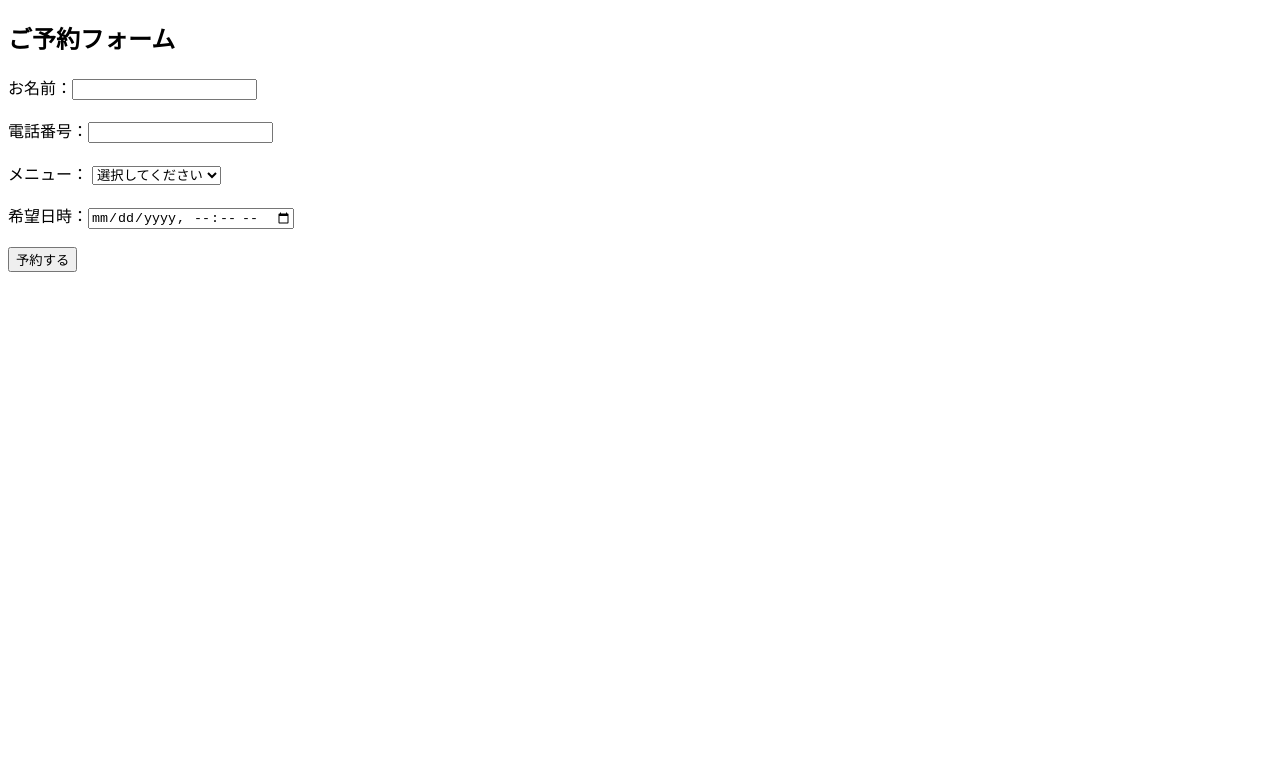
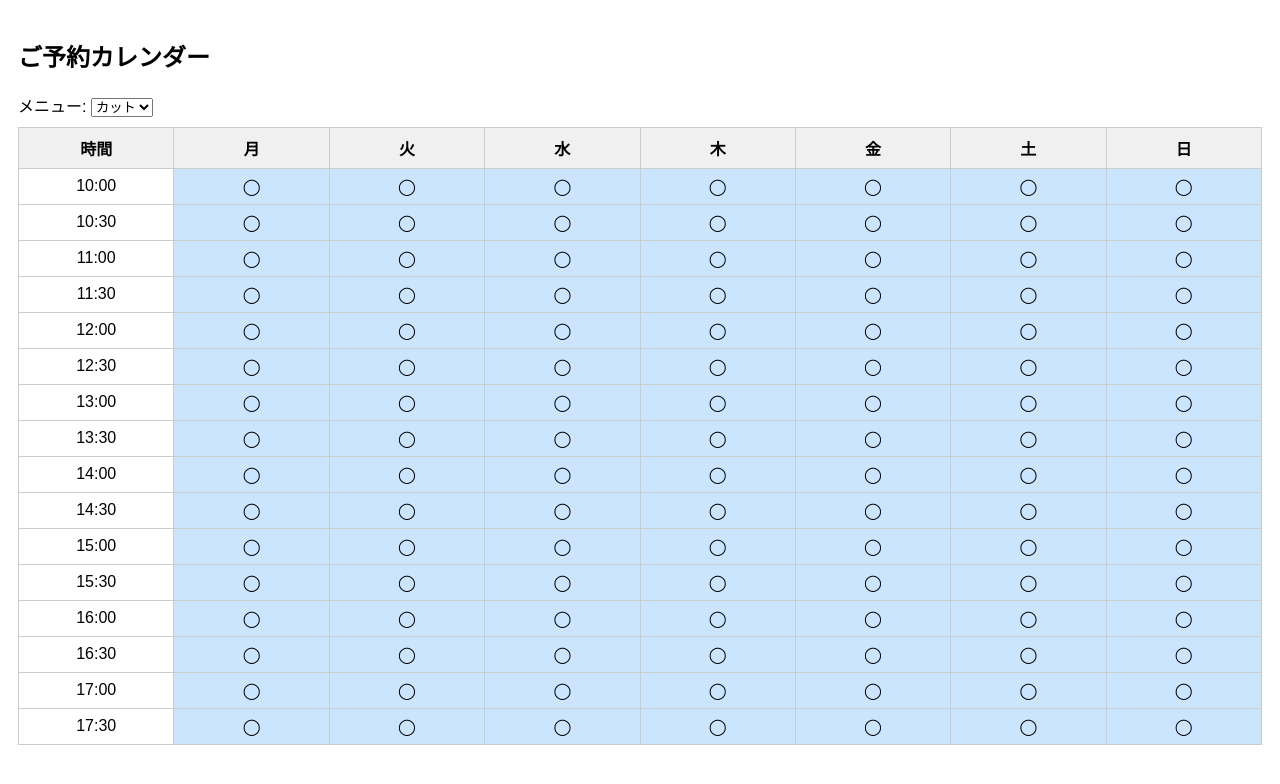
Before and after one commit to saloneponte/salone-ponte-liff, a plain HTML site: page index.html in a window 1280 px wide. Drawn offline with Linux system fonts and the light colour scheme.

Commit message:
UIとカレンダー機能の更新

```diff
--- a/index.html
+++ b/index.html
@@ -1,104 +1,117 @@
+<!-- index.html - カレンダー予約UI（スマホ対応） -->
 <!DOCTYPE html>
 <html>
 <head>
   <meta charset="UTF-8">
   <title>予約フォーム - Salone Ponte</title>
   <meta name="viewport" content="width=device-width, initial-scale=1">
-  <script src="https://static.line-scdn.net/liff/edge/2.1/sdk.js"></script>
-  <script type="module">
-    import { initializeApp } from "https://www.gstatic.com/firebasejs/10.12.0/firebase-app.js";
-    import { getFirestore, collection, addDoc } from "https://www.gstatic.com/firebasejs/10.12.0/firebase-firestore.js";
+  <style>
+    body {
+      font-family: sans-serif;
+      padding: 10px;
+    }
+    .calendar {
+      overflow-x: auto;
+      border-collapse: collapse;
+      width: 100%;
+    }
+    .calendar th,
+    .calendar td {
+      border: 1px solid #ccc;
+      text-align: center;
+      padding: 8px;
+      min-width: 40px;
+    }
+    .calendar th {
+      background-color: #f0f0f0;
+    }
+    .available {
+      background-color: #cce5ff;
+      cursor: pointer;
+    }
+    .available:hover {
+      background-color: #99ccff;
+    }
+    .selected {
+      background-color: #007bff;
+      color: white;
+    }
+    .controls {
+      margin: 10px 0;
+    }
+  </style>
+</head>
+<body>
+  <h2>ご予約カレンダー</h2>
+  <div class="controls">
+    <label>メニュー:
+      <select id="menu">
+        <option value="cut">カット</option>
+        <option value="color">カラー</option>
+        <option value="perm">パーマ</option>
+      </select>
+    </label>
+  </div>
+  <table class="calendar" id="calendar">
+    <thead>
+      <tr>
+        <th>時間</th>
+        <th>月</th>
+        <th>火</th>
+        <th>水</th>
+        <th>木</th>
+        <th>金</th>
+        <th>土</th>
+        <th>日</th>
+      </tr>
+    </thead>
+    <tbody id="calendar-body">
+      <!-- ここに時間枠が表示される -->
+    </tbody>
+  </table>
+  <script>
+    const calendarBody = document.getElementById("calendar-body");
+    const menuSelect = document.getElementById("menu");
 
-    const firebaseConfig = {
-      apiKey: "AIzaSyAK14FMyp7VGYZPakGDmLdgHsvvxT-b0TM",
-      authDomain: "salone-ponte-fceca.firebaseapp.com",
-      projectId: "salone-ponte-fceca",
-      storageBucket: "salone-ponte-fceca.firebasestorage.app",
-      messagingSenderId: "463711728652",
-      appId: "1:463711728652:web:59c749e11d201b26b86a29",
-      measurementId: "G-MPWGTB6R7C"
+    const durations = {
+      cut: 60,
+      color: 90,
+      perm: 120
     };
 
-    const app = initializeApp(firebaseConfig);
-    const db = getFirestore(app);
-
-    let shopId = "";
-    let userId = "";
-
-    async function main() {
-      try {
-        const params = new URLSearchParams(location.search);
-        shopId = params.get("shop") || "default-shop";
-
-        await liff.init({ liffId: "2007345180-oVA2L6dw" });
-
-        if (!liff.isLoggedIn()) {
-          liff.login();
-          return;
-        }
-
-        const profile = await liff.getProfile();
-        userId = profile.userId;
-
-        document.getElementById("form").addEventListener("submit", async function (e) {
-          e.preventDefault();
-
-          const data = {
-            shopId,
-            userId,
-            name: document.getElementById("name").value,
-            phone: document.getElementById("phone").value,
-            menu: document.getElementById("menu").value,
-            datetime: document.getElementById("datetime").value,
-            status: "pending",
-            createdAt: new Date().toISOString()
-          };
-
-          try {
-            await addDoc(collection(db, "reservations"), data);
-
-            // LINEへメッセージ送信（LIFF内でのみ）
-            if (liff.isInClient()) {
-              await liff.sendMessages([
-                {
-                  type: "text",
-                  text: `${data.name}様、ご予約ありがとうございます。\n\n日時：${new Date(data.datetime).toLocaleString()}\nメニュー：${data.menu} \n\nご来店お待ちしております！`
-                }
-              ]);
-            }
-
-            alert("ご予約ありがとうございました！");
-            liff.closeWindow();
-          } catch (err) {
-            console.error("Firestore書き込みエラー:", err);
-            alert("予約保存に失敗しました。LINEで開いているか、通信状況をご確認ください。");
-          }
-        });
-
-      } catch (e) {
-        console.error("LIFF初期化エラー:", e);
-        alert("LINEアプリ内で開いてください。ログインが必要です。");
+    const times = [];
+    for (let hour = 10; hour <= 17; hour++) {
+      for (let min = 0; min < 60; min += 30) {
+        times.push(`${String(hour).padStart(2, '0')}:${min === 0 ? '00' : '30'}`);
       }
     }
 
-    main();
+    const days = ["月", "火", "水", "木", "金", "土", "日"];
+
+    function renderCalendar() {
+      calendarBody.innerHTML = "";
+      times.forEach(time => {
+        const tr = document.createElement("tr");
+        const timeCell = document.createElement("td");
+        timeCell.textContent = time;
+        tr.appendChild(timeCell);
+        for (let i = 0; i < 7; i++) {
+          const td = document.createElement("td");
+          td.className = "available";
+          td.textContent = "◯";
+          td.addEventListener("click", () => {
+            document.querySelectorAll(".selected").forEach(cell => cell.classList.remove("selected"));
+            td.classList.add("selected");
+          });
+          tr.appendChild(td);
+        }
+        calendarBody.appendChild(tr);
+      });
+    }
+
+    menuSelect.addEventListener("change", renderCalendar);
+
+    renderCalendar();
   </script>
-</head>
-<body>
-  <h2>ご予約フォーム</h2>
-  <form id="form">
-    <label>お名前：<input type="text" id="name" required></label><br><br>
-    <label>電話番号：<input type="tel" id="phone" required></label><br><br>
-    <label>メニュー：
-      <select id="menu" required>
-        <option value="">選択してください</option>
-        <option value="カット">カット</option>
-        <option value="カラー">カラー</option>
-        <option value="パーマ">パーマ</option>
-      </select>
-    </label><br><br>
-    <label>希望日時：<input type="datetime-local" id="datetime" required></label><br><br>
-    <button type="submit">予約する</button>
-  </form>
 </body>
 </html>
```
